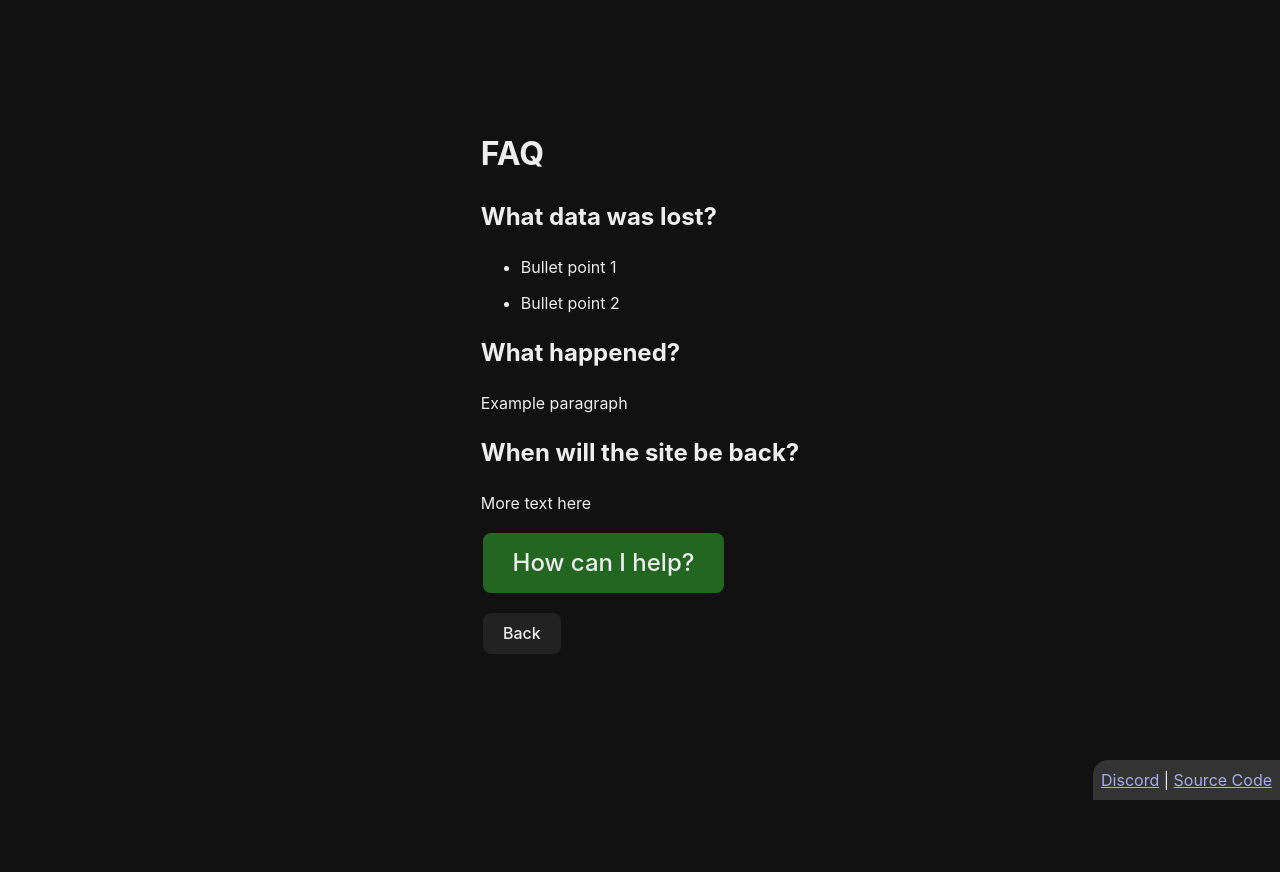
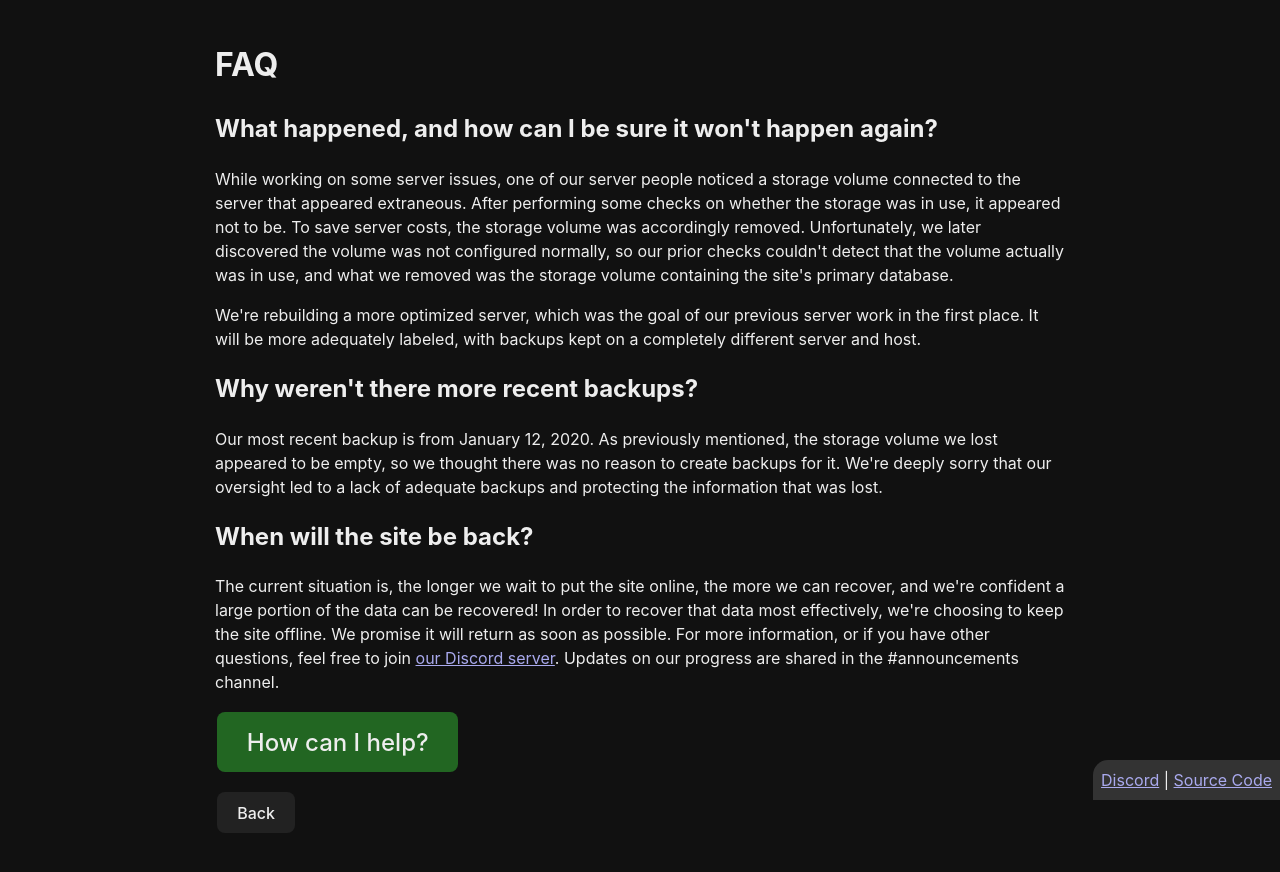
Before and after one commit to YGOrganization/YugipediaRecovery, a Next.js app: page /recover/ in a window 1280 px wide. Both pictures are taken after a click on the button "What happened?". Shown: the top 872 px of the page. Before the commit the page ends 800 px from the top, so only its background shows below. Built offline with nearby package versions, Linux system fonts and the light colour scheme.

Commit message:
Update FAQ

```diff
--- a/components/pages/FAQ.tsx
+++ b/components/pages/FAQ.tsx
@@ -7,20 +7,22 @@ export default function FAQ() {
 		<main id="faq" style={{ maxWidth: '850px' }}>
 			<h1>FAQ</h1>
 
-			<h2>What data was lost?</h2>
-			<ul>
-				<li>Bullet point 1</li>
-				<li>Bullet point 2</li>
-			</ul>
+			<h2>What happened, and how can I be sure it won't happen again?</h2>
+			<p>
+				While working on some server issues, one of our server people noticed a storage volume connected to the server that appeared extraneous. After performing some checks on whether the storage was in use, it appeared not to be. To save server costs, the storage volume was accordingly removed. Unfortunately, we later discovered the volume was not configured normally, so our prior checks couldn't detect that the volume actually was in use, and what we removed was the storage volume containing the site's primary database.
+			</p>
+			<p>
+				We're rebuilding a more optimized server, which was the goal of our previous server work in the first place. It will be more adequately labeled, with backups kept on a completely different server and host.
+			</p>
 
-			<h2>What happened?</h2>
+			<h2>Why weren't there more recent backups?</h2>
 			<p>
-				Example paragraph
+				Our most recent backup is from January 12, 2020. As previously mentioned, the storage volume we lost appeared to be empty, so we thought there was no reason to create backups for it. We're deeply sorry that our oversight led to a lack of adequate backups and protecting the information that was lost.
 			</p>
 
 			<h2>When will the site be back?</h2>
 			<p>
-				More text here
+				The current situation is, the longer we wait to put the site online, the more we can recover, and we're confident a large portion of the data can be recovered! In order to recover that data most effectively, we're choosing to keep the site offline. We promise it will return as soon as possible. For more information, or if you have other questions, feel free to join <a href="https://discord.gg/XgAUBmH" target="_blank" rel="noreferrer">our Discord server</a>. Updates on our progress are shared in the #announcements channel.
 			</p>
 
 			<p>
```
